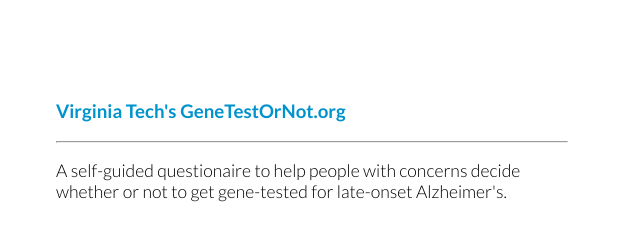
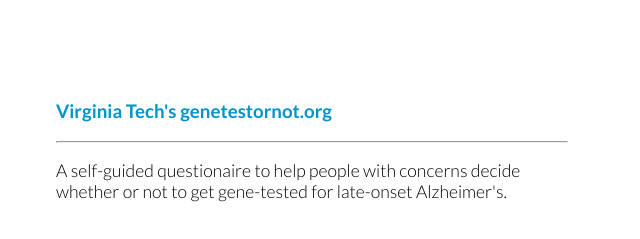
Before and after one commit to keyanbagheri/keyanbagheri.github.io, a plain HTML site: page index.html in a window 1280 px wide. Shown: the part 1915-2154 px from the top of the page, 0-640 px from the left. Drawn offline with Linux system fonts and the light colour scheme; a web font is replaced by a local one.

Commit message:
updating text for gene test

```diff
--- a/index.html
+++ b/index.html
@@ -185,7 +185,7 @@
         </div>
         <a target="_blank" href="http://genetestornot.org/">
           <h3>
-            Virginia Tech's GeneTestOrNot.org
+            Virginia Tech's genetestornot.org
           </h3>
         </a>
         <hr>
```
